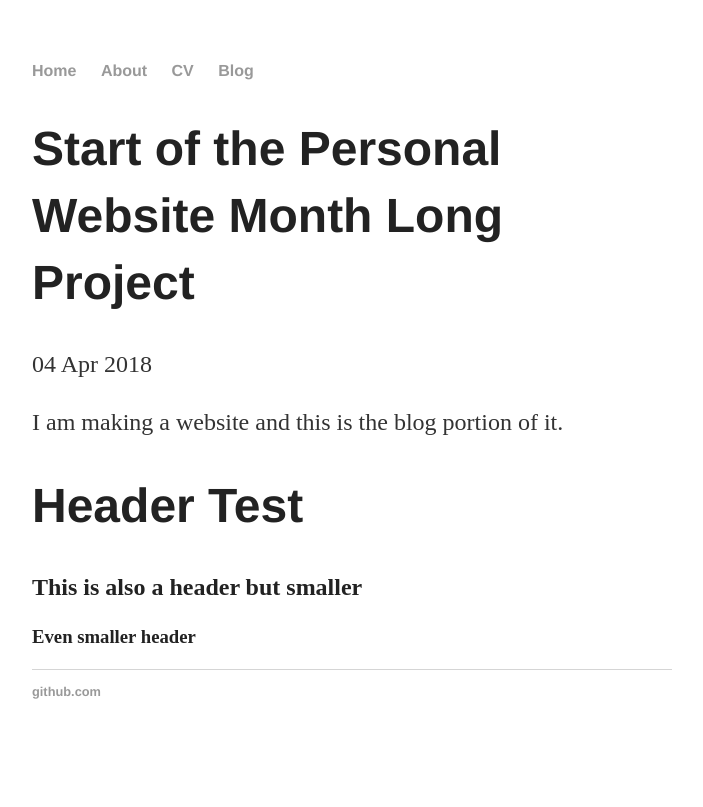
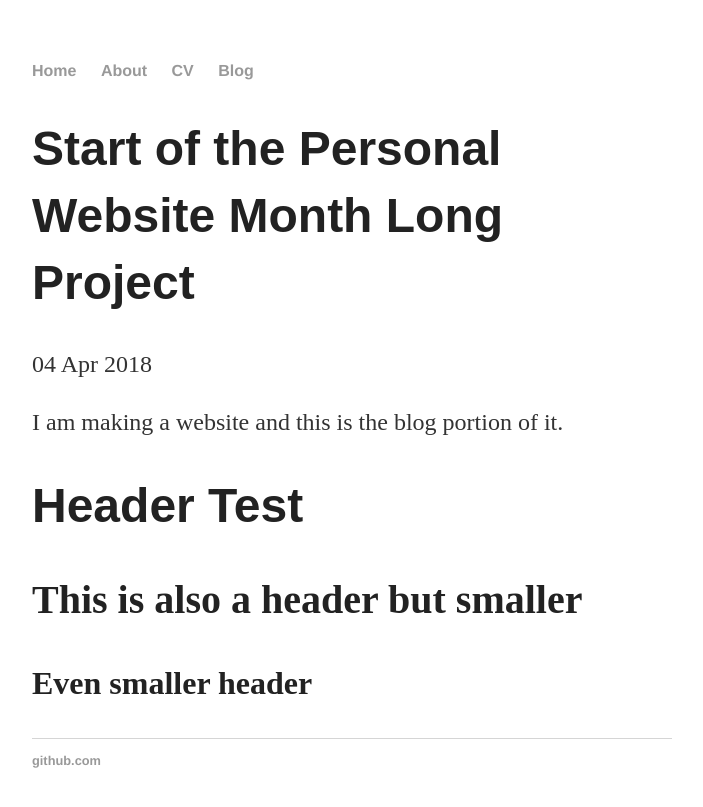
Before and after one commit to DavidZong/DavidZong.github.io, a Jekyll site: the page built from _posts/2018-04-04-start-of-the-personal-website-month-long-project.md, in a window 1280 px wide. Shown: the top 807 px of the page, without its empty margins (288-991 px from the left). Built offline with Jekyll 4.4.1, drawn with Linux system fonts in a browser that asks for light colours; nearby versions of some CDN libraries; library files that are not in the unit come from our copies.

Commit message:
some css changes

```diff
--- a/css/main.css
+++ b/css/main.css
@@ -119,7 +119,15 @@
 }
 h1 {
     font-size: 3em;
-    font-family:'Helvetica', 'Arial', 'Sans-Serif';
+    font-family: 'Arial', 'Sans-Serif';
+}
+h2 {
+    font-size: 2.5em;
+    font-family: 'Sans-Serif'
+}
+h3 {
+    font-size: 2em;
+    font-family: 'Sans-Serif'
 }
 p {
     font-size: 1.5em;
```
